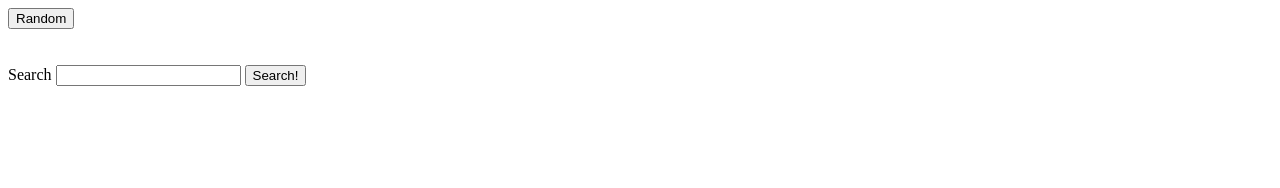
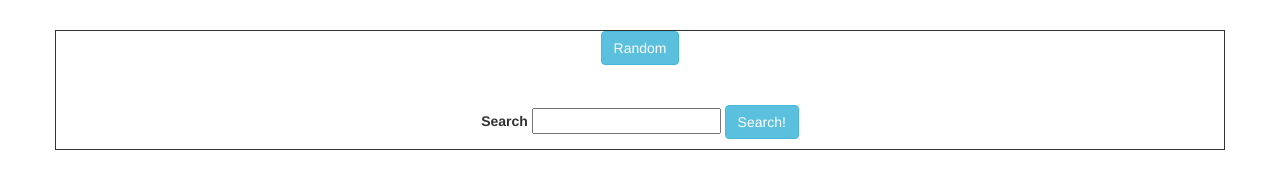
Before and after one commit to ckuruvi/API-Peer-Challenge, a website: page public/views/index.html in a window 1280 px wide. Drawn offline with nearby package versions, Linux system fonts and the light colour scheme.

Commit message:
final code

```diff
--- a/public/views/index.html
+++ b/public/views/index.html
@@ -5,10 +5,12 @@
   <script src="https://ajax.googleapis.com/ajax/libs/angularjs/1.5.6/angular.min.js"></script>
   <script src="/scripts/client.js" charset="utf-8"></script>
   <script src="/scripts/giphy-service.js" charset="utf-8"></script>
-  <title></title>
+  <link rel="stylesheet" href="https://maxcdn.bootstrapcdn.com/bootstrap/3.3.7/css/bootstrap.min.css">
+  <link rel="stylesheet" href="/views/styles.css">
+  <title>Giphys</title>
 </head>
-<body  ng-app="giphyApp" ng-controller="giphyController as giphy">
-  <button ng-click="giphy.randomGiphy()">Random</button>
+<body  class="container text-center" ng-app="giphyApp" ng-controller="giphyController as giphy">
+  <button  class="btn btn-info" ng-click="giphy.randomGiphy()">Random</button>
 </br>
 </br>
 </br>
@@ -16,9 +18,9 @@
   <form>
     <label>Search</label>
     <input type="text" ng-model="giphy.search"/>
-    <button type="submit" ng-click="giphy.searchGiphy()">Search!</button>
-    <ul>
-      <li ng-repeat="individualGiphy in giphy.giphyList">
+    <button  class="btn btn-info" type="submit" ng-click="giphy.searchGiphy()">Search!</button>
+    <ul >
+      <li  ng-repeat="individualGiphy in giphy.giphyList">
         <a href="{{individualGiphy.images.original.url}}"/>{{individualGiphy.id}}</a>
       </li>
     </ul>
@@ -30,6 +32,3 @@
 </div>
 </body>
 </html>
-
-
-<!-- <img ng-show="individualGiphy.images.original.url" ng-src="{{individualGiphy.images.original.url}}" />-->
--- /dev/null
+++ b/public/views/styles.css
@@ -0,0 +1,12 @@
+
+
+.container{
+  border: 1px solid;
+  margin-top: 30px;
+}
+
+
+ul, li
+{
+    list-style-type: none;
+}
```
Also changed, not shown: public/scripts/client.js (+3 -50 lines), public/scripts/giphy-service.js (indentation only). Lines whose indentation alone changed are shown as unchanged.
